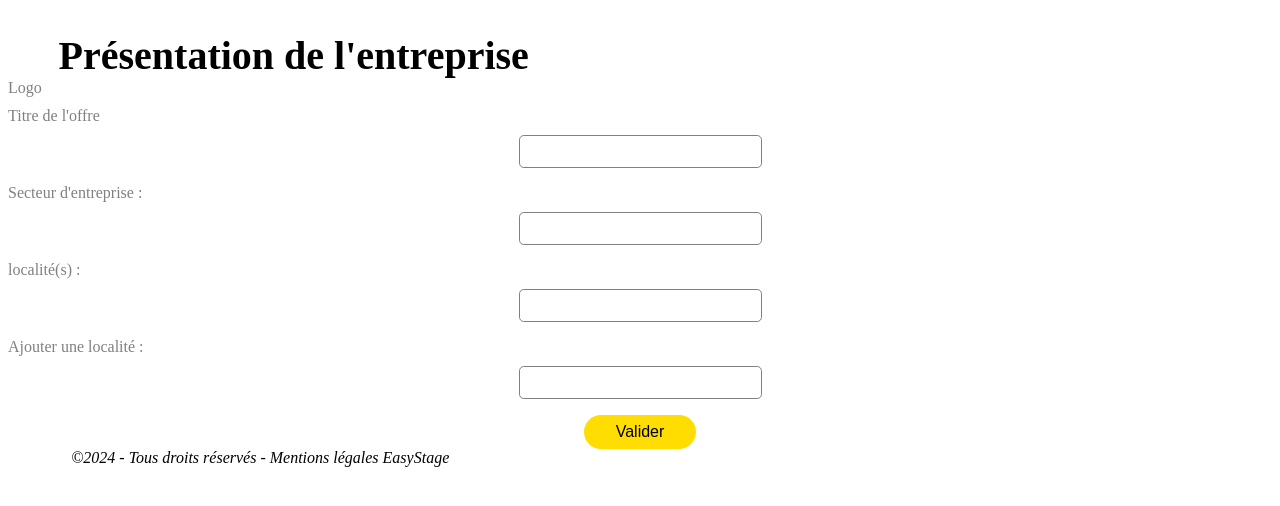
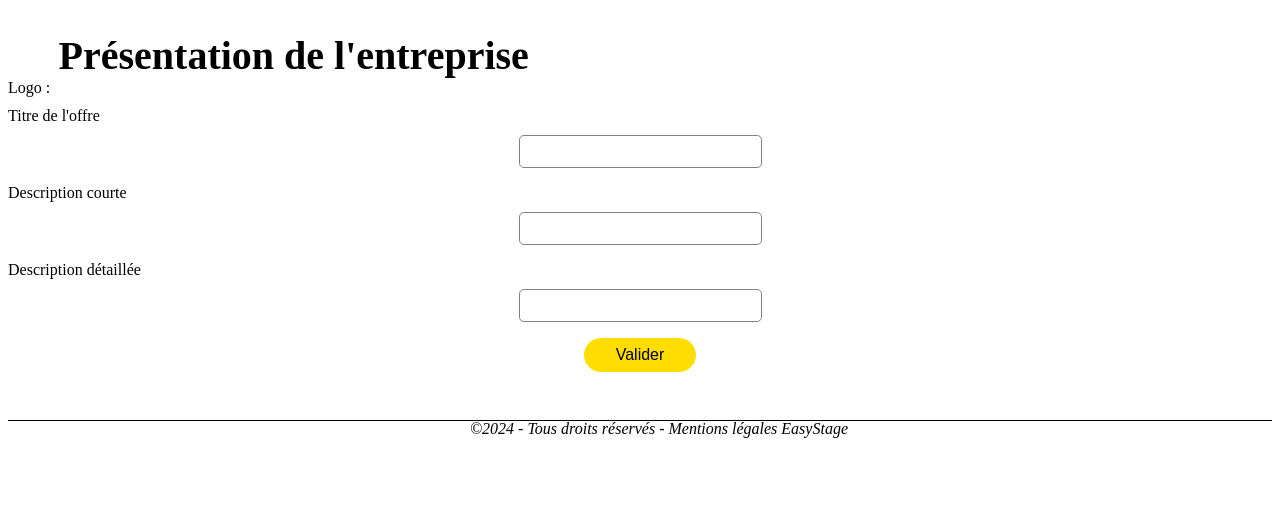
Before and after one commit to gitygit362/Projet_Web, a PHP site: page /presentation_entreprise.html in a window 1280 px wide. Shown: the part 192-698 px from the top of the page. Run offline with PHP 8.4, Linux system fonts and the light colour scheme.

Commit message:
modif footer

```diff
--- a/Assets/DEV_BDD.sql
+++ b/Assets/DEV_BDD.sql
@@ -45,7 +45,7 @@ CREATE TABLE Entreprise(
    ID_entreprise INT,
    secteur_activité VARCHAR(50),
    nom VARCHAR(50),
-   logo VARCHAR(MAX)
+   logo VARCHAR(MAX),
    PRIMARY KEY(ID_entreprise)
 );
 
--- a/Assets/stylesheet.css
+++ b/Assets/stylesheet.css
@@ -726,6 +726,15 @@ input[type="radio"]{
     margin-top: 10rem;
 }
 
+footer{
+
+    text-align: center;
+    border: none;
+    height: 1px;
+    background-color: black;
+    margin-top: 3rem;
+}
+
 .addCompetence {
     margin-bottom: 2rem;
 }
@@ -910,7 +919,14 @@ input[type="radio"]{
     border-radius: 1.2rem;
 }
 
+.PresEnt{
+   display: inline;
 
+}
+
+#PresEnt{
+    color:black
+}
 
 
 
--- a/presentation_entreprise.html
+++ b/presentation_entreprise.html
@@ -16,18 +16,21 @@
     </header>
     <main>
         <h2 class="TitreOffrePresentation">Présentation de l'entreprise</h2>
-        <label for="name">Logo</label>
-        <!-- image du logo en fonction du id  -->
-        <label for="name">Titre de l'offre</label>
-        <input type="text" name="user" required>
-        <label for="secteur">Secteur d'entreprise :</label>
-        <input type="text" name="password" required>
-        <label for="local">localité(s) :</label>
-        <input type="text" name="password" required>
-        <label for="local+">Ajouter une localité :</label>
-        <input type="text" name="password">
+        <div class="PresEnt">
+            <label for="name" id="PresEnt">Logo :</label>
+            <!-- image du logo en fonction du id  -->
+            <label for="name" id="PresEnt">Titre de l'offre</label>
+            <input type="text" id="PresEnt" required>
+            <label for="secteur" id="PresEnt">Description courte</label>
+            <input type="text" required>
+            <label for="local" id="PresEnt">Description détaillée</label>
+            <input type="text" required>
+        </div>
+        <div>
+
+        </div>
         <div class="PilotesFonctionsOffre">
-        <button class="ModifierButton" type="button">Valider</button>
+            <button class="ModifierButton" type="button">Valider</button>
         </div>
 </main>
 <footer>
```
